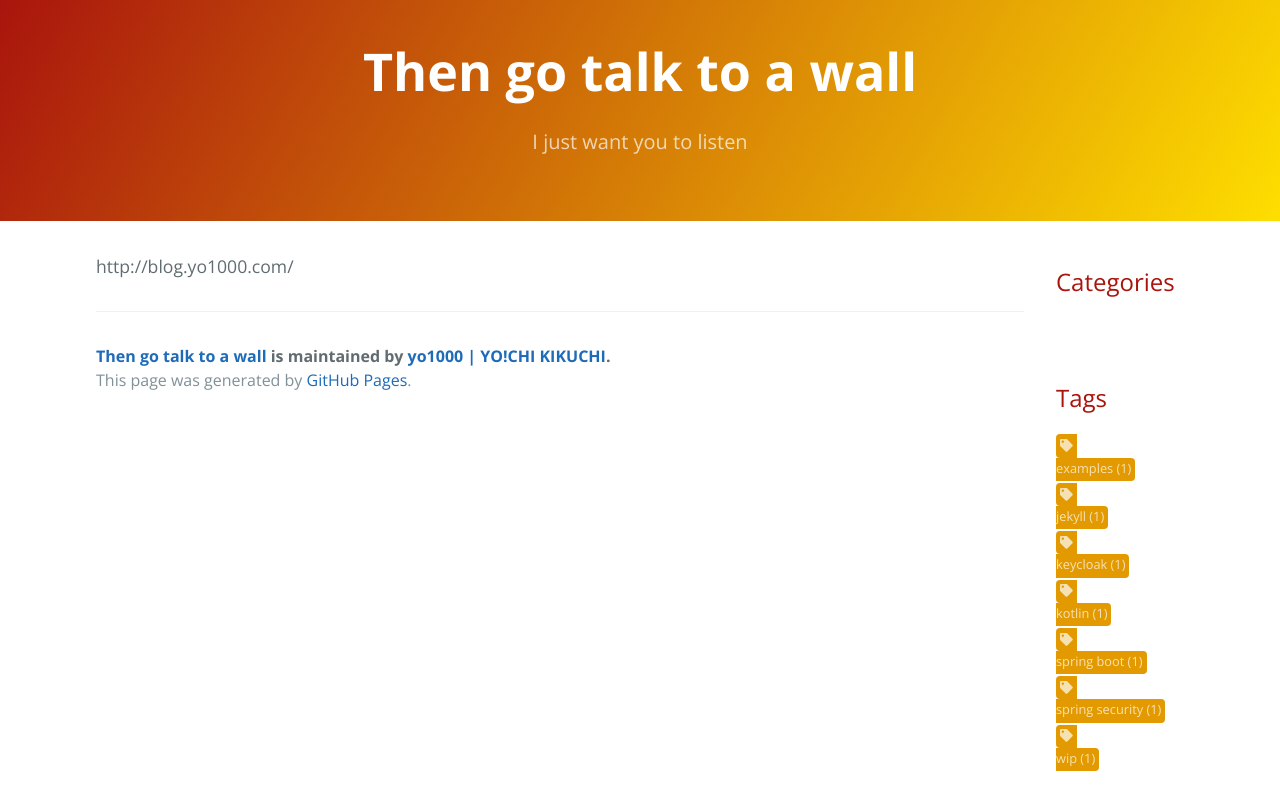
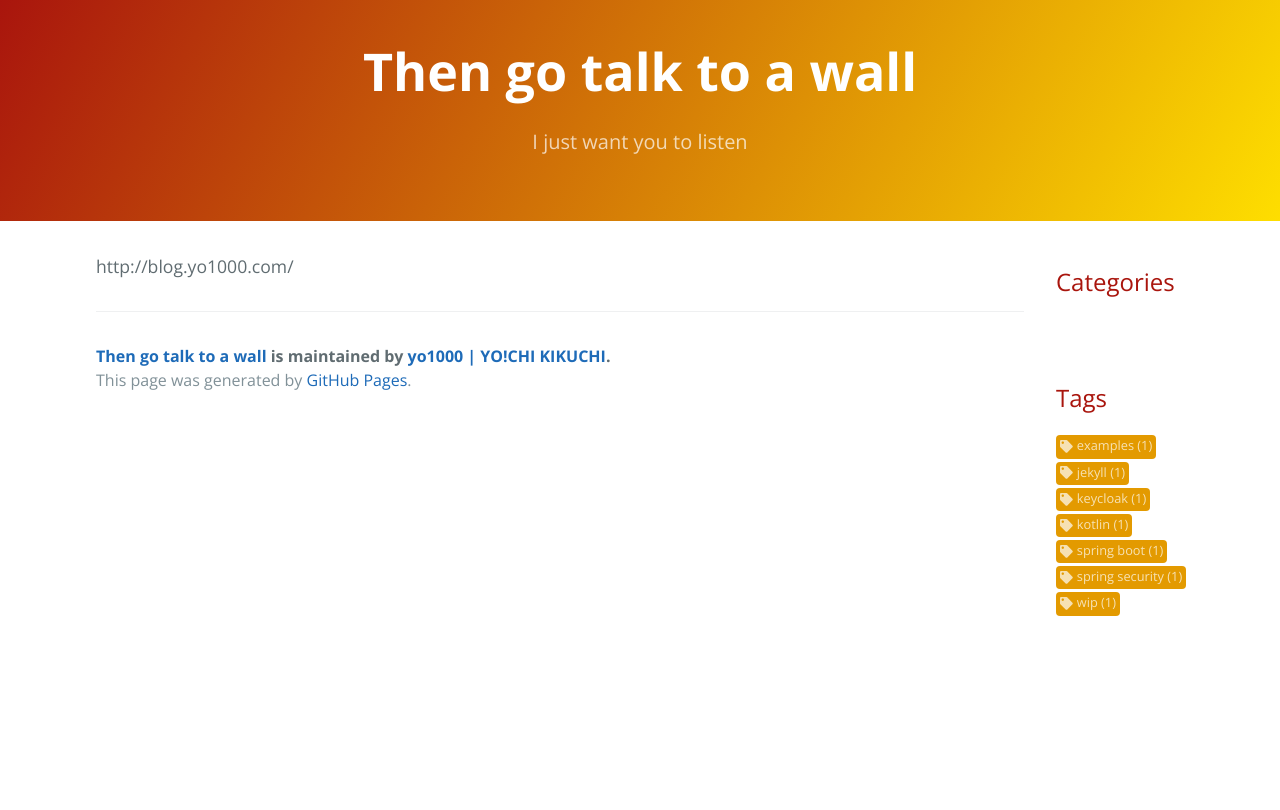
Before and after one commit to yo1000/blog.yo1000.com, a Jekyll site: the page built from README.md, in a window 1280 px wide. Shown: the top 810 px of the page. Built offline with Jekyll 4.4.1, drawn with Linux system fonts in a browser that asks for light colours; our own code applies the rules of GitHub Pages for plain Markdown files.

Commit message:
Update tags.html

```diff
--- a/_includes/tags.html
+++ b/_includes/tags.html
@@ -4,8 +4,9 @@
     {% assign sorted_tags = site.tags | sort %}
     {% for tag in sorted_tags %}
       {% assign t = tag[0] %}
-      <li><a href="/tags#{{ t }}"><div class="icon"><span><i class="fas fa-tag"></i></span></div><div
-        class="label-container"><div class="label"><span>{{ t }} ({{ site.tags[t].size }})</span></div></div></a></li>
+      <li><a href="/tags#{{ t }}"><div
+        class="container"><div class="icon"><span><i class="fas fa-tag"></i></span></div></div><div
+        class="container"><div class="label"><span>{{ t }} ({{ site.tags[t].size }})</span></div></div></a></li>
     {% endfor %}
   </ul>
 </section>
```
